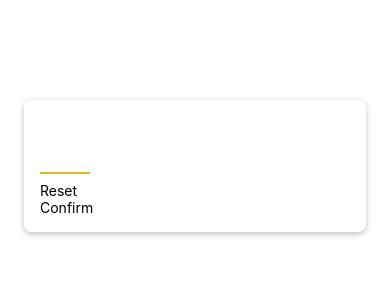
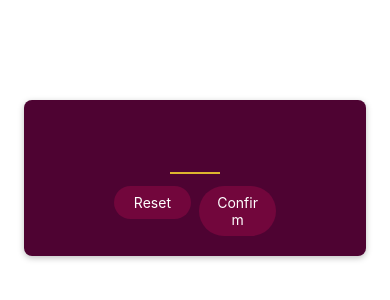
Before and after one commit to LordPrinz/Guess-Number-App, a React Native app: screen / in a window 390 px wide. Shown: the top 300 px of the page. Built offline with nearby package versions, Linux system fonts and the light colour scheme.

Commit message:
Styling buttons

```diff
--- a/components/PrimaryButton.jsx
+++ b/components/PrimaryButton.jsx
@@ -4,17 +4,43 @@
 	const pressHandler = () => {};
 
 	return (
-		<Pressable onPress={pressHandler}>
-			<View>
-				<Text>{children}</Text>
-			</View>
-		</Pressable>
+		<View style={styles.buttonOuterContainer}>
+			<Pressable
+				onPress={pressHandler}
+				android_ripple={{
+					color: "#640233",
+				}}
+				style={({ pressed }) =>
+					pressed
+						? [styles.buttonInnerContainer, styles.pressed]
+						: styles.buttonInnerContainer
+				}
+			>
+				<Text style={styles.buttonText}>{children}</Text>
+			</Pressable>
+		</View>
 	);
 };
 
 const styles = StyleSheet.create({
-	container: {
+	buttonOuterContainer: {
+		borderRadius: 28,
+		margin: 4,
+		overflow: "hidden",
+	},
+
+	buttonInnerContainer: {
 		backgroundColor: "#72063c",
+		paddingVertical: 8,
+		paddingHorizontal: 16,
+		elevation: 2,
+	},
+	buttonText: {
+		color: "white",
+		textAlign: "center",
+	},
+	pressed: {
+		opacity: 0.75,
 	},
 });
 
--- a/screens/StartGameScreen.jsx
+++ b/screens/StartGameScreen.jsx
@@ -11,8 +11,14 @@
 				autoCapitalize="none"
 				autoCorrect={false}
 			/>
-			<PrimaryButton>Reset</PrimaryButton>
-			<PrimaryButton>Confirm</PrimaryButton>
+			<View style={styles.buttonsContainer}>
+				<View style={styles.buttonContainer}>
+					<PrimaryButton>Reset</PrimaryButton>
+				</View>
+				<View style={styles.buttonContainer}>
+					<PrimaryButton>Confirm</PrimaryButton>
+				</View>
+			</View>
 		</View>
 	);
 };
@@ -21,11 +27,13 @@
 
 const styles = StyleSheet.create({
 	inputContainer: {
+		justifyContent: "center",
+		alignItems: "center",
 		marginHorizontal: 24,
 		borderRadius: 8,
 		marginTop: 100,
 		padding: 16,
-		backgroundColor: "#4e03329",
+		backgroundColor: "#4e0332",
 		elevation: 4,
 		shadowColor: "black",
 		shadowOffset: {
@@ -46,4 +54,10 @@
 		fontWeight: "bold",
 		textAlign: "center",
 	},
+	buttonsContainer: {
+		flexDirection: "row",
+	},
+	buttonContainer: {
+		flex: 1,
+	},
 });
```
